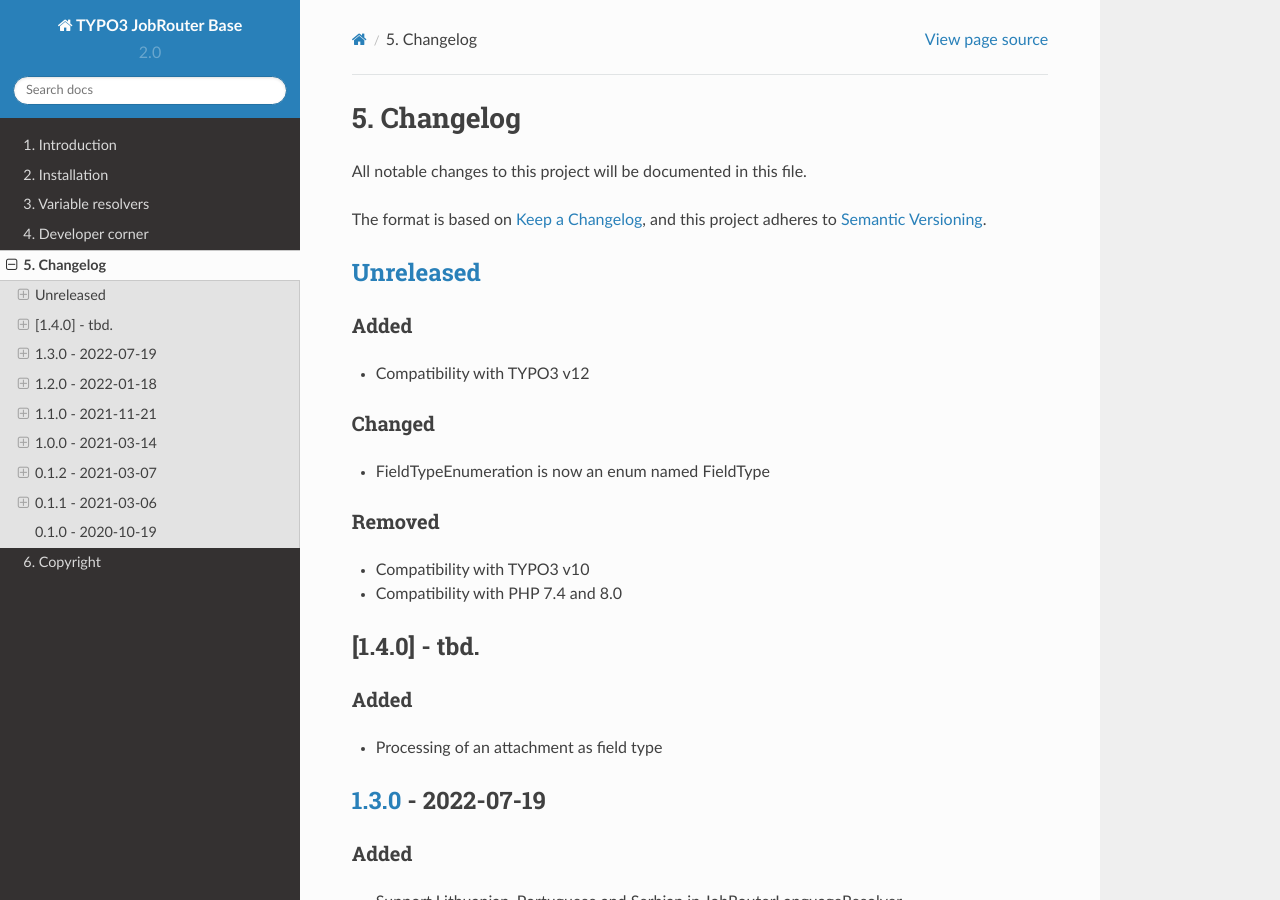
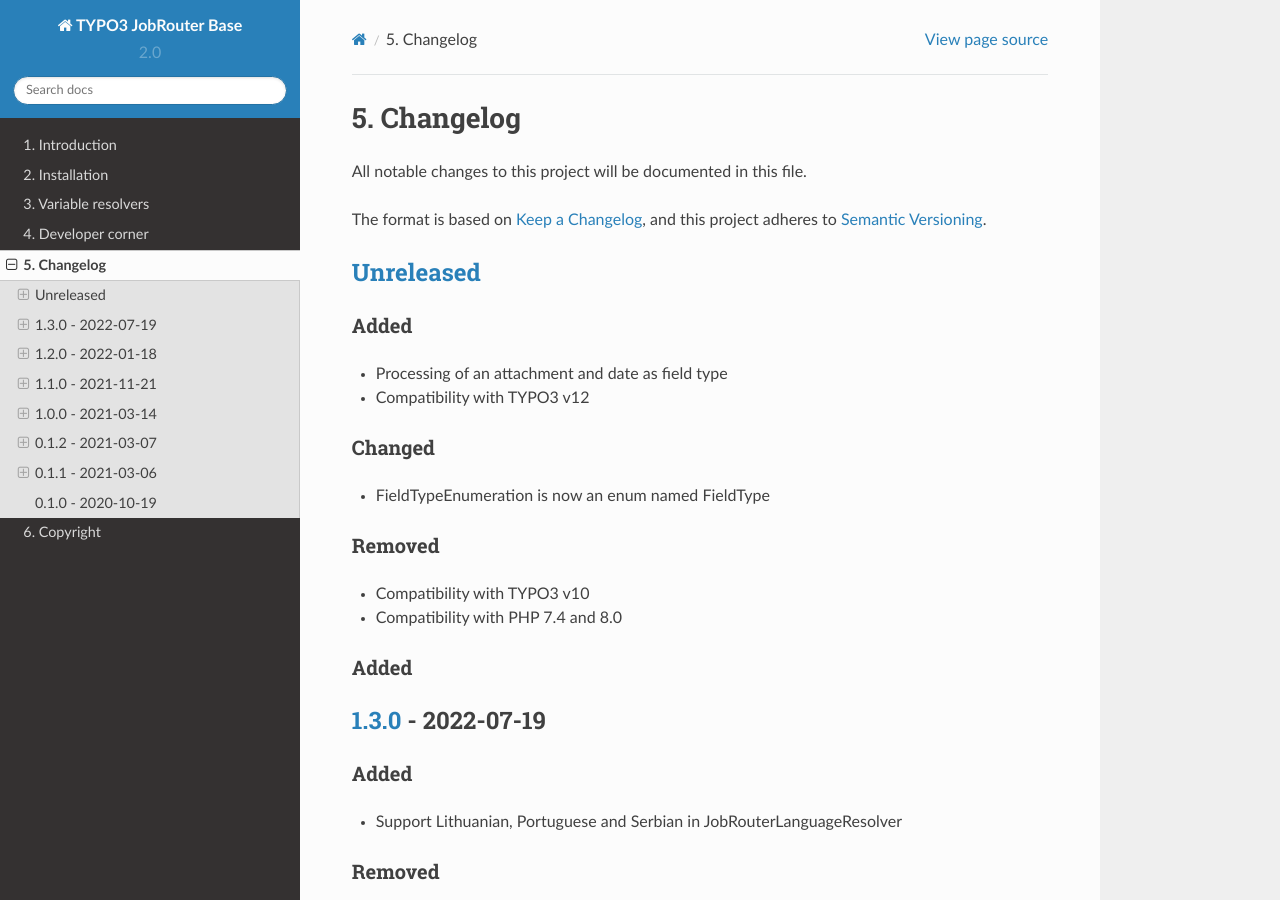
Before and after one commit to jobrouter/typo3-base, a Sphinx documentation site: the page built from Documentation/changelog.rst, in a window 1280 px wide and 900 px high. Built offline with Sphinx 7.4.7 and the Read the Docs theme 2.0.0, drawn with Linux system fonts in a browser that asks for light colours.

Commit message:
[FEATURE] Add processing of a date as field type

```diff
--- a/Documentation/changelog.rst
+++ b/Documentation/changelog.rst
@@ -15,6 +15,7 @@
 ^^^^^
 
 
+* Processing of an attachment and date as field type
 * Compatibility with TYPO3 v12
 
 Changed
@@ -30,14 +31,8 @@
 * Compatibility with TYPO3 v10
 * Compatibility with PHP 7.4 and 8.0
 
-[1.4.0] - tbd.
---------------
-
 Added
 ^^^^^
-
-
-* Processing of an attachment as field type
 
 `1.3.0 <https://github.com/brotkrueml/typo3-jobrouter-base/compare/v1.2.0...v1.3.0>`_ - 2022-07-19
 ------------------------------------------------------------------------------------------------------
```
Also changed, not shown: CHANGELOG.md (+1 -3 lines), 1 other file.
